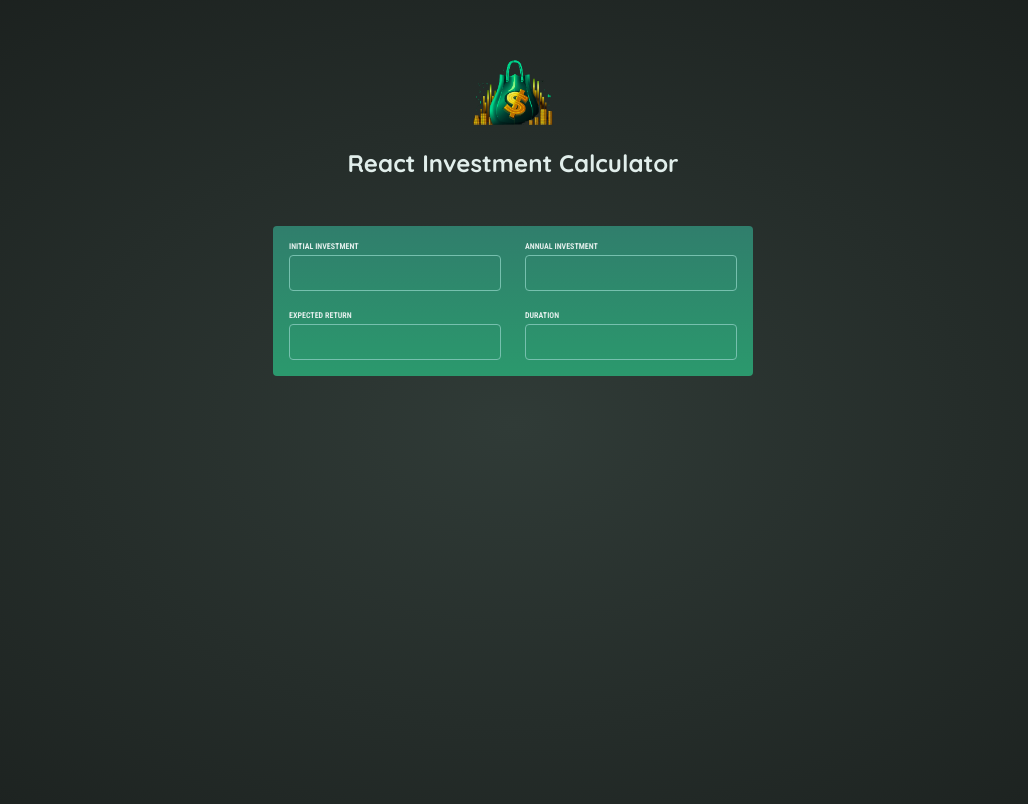
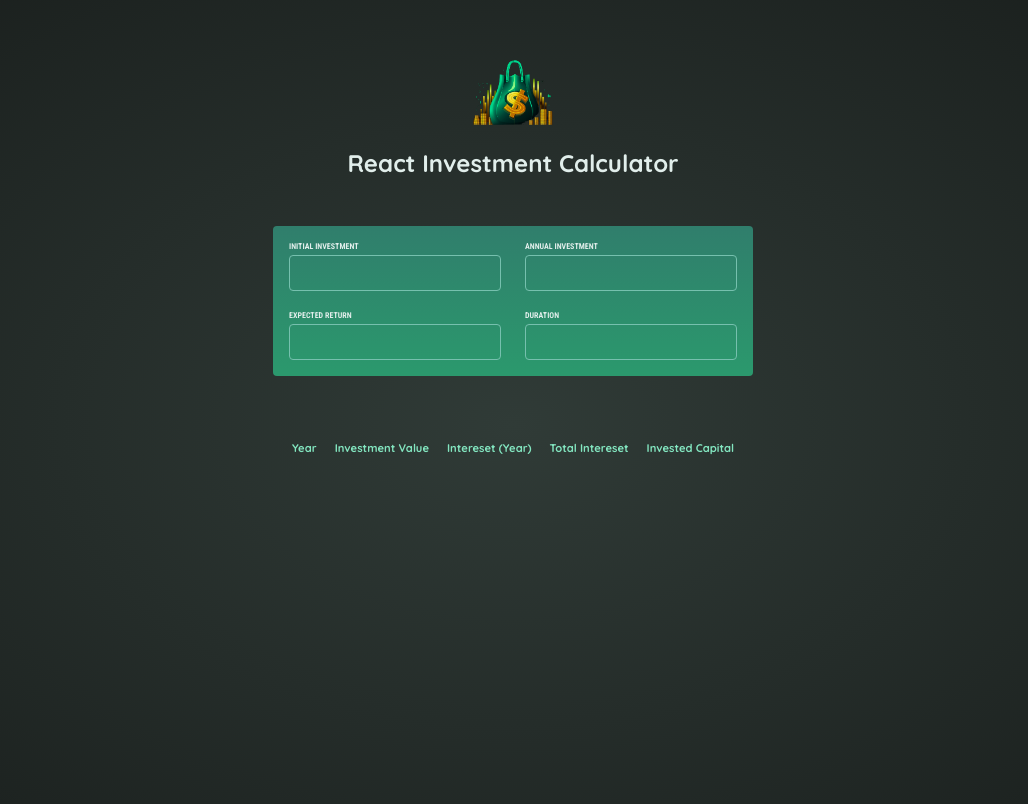
Before and after one commit to OmarMach/invest_react, a React (Vite) app: page / in a window 1280 px wide. Shown: the top 804 px of the page, without its empty margins (127-1155 px from the left). Built offline with nearby package versions, Linux system fonts and the light colour scheme.

Commit message:
results design done

```diff
--- a/src/App.jsx
+++ b/src/App.jsx
@@ -1,11 +1,13 @@
 import Header from "./components/Header";
 import UserInputs from "./components/UserInputs";
+import Results from "./components/Results";
 
 function App() {
   return (
     <>
       <Header />
       <UserInputs />
+      <Results />
     </>
   );
 }
--- /dev/null
+++ b/src/components/Results.jsx
@@ -0,0 +1,13 @@
+export default function Results() {
+  return (
+    <table id="result">
+      <thead>
+        <th>Year</th>
+        <th>Investment Value</th>
+        <th>Intereset (Year)</th>
+        <th>Total Intereset</th>
+        <th>Invested Capital</th>
+      </thead>
+    </table>
+  );
+}
```
